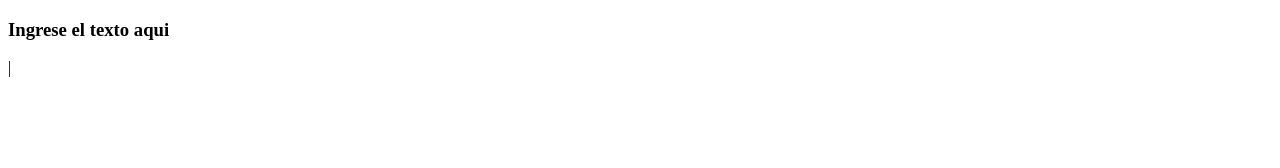
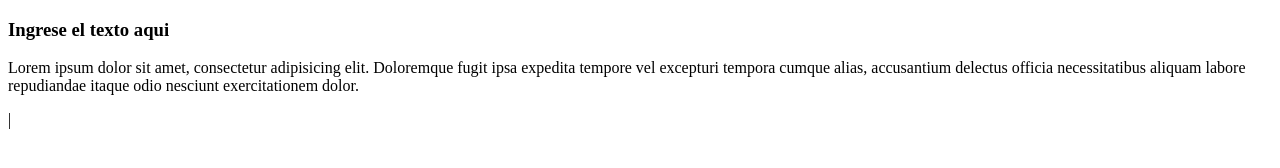
Before and after one commit to morenonicolas950/encriptador-de-texto, a plain HTML site: page index.html in a window 1280 px wide. Drawn offline with Linux system fonts and the light colour scheme.

Commit message:
actualiza el index.html

```diff
--- a/index.html
+++ b/index.html
@@ -8,6 +8,7 @@
 </head>
 <body>
     <h3>Ingrese el texto aqui </h3>
+    <p>Lorem ipsum dolor sit amet, consectetur adipisicing elit. Doloremque fugit ipsa expedita tempore vel excepturi tempora cumque alias, accusantium delectus officia necessitatibus aliquam labore repudiandae itaque odio nesciunt exercitationem dolor.</p>
     <script src="app.js"></script>
 </body>
 </html>|
```
